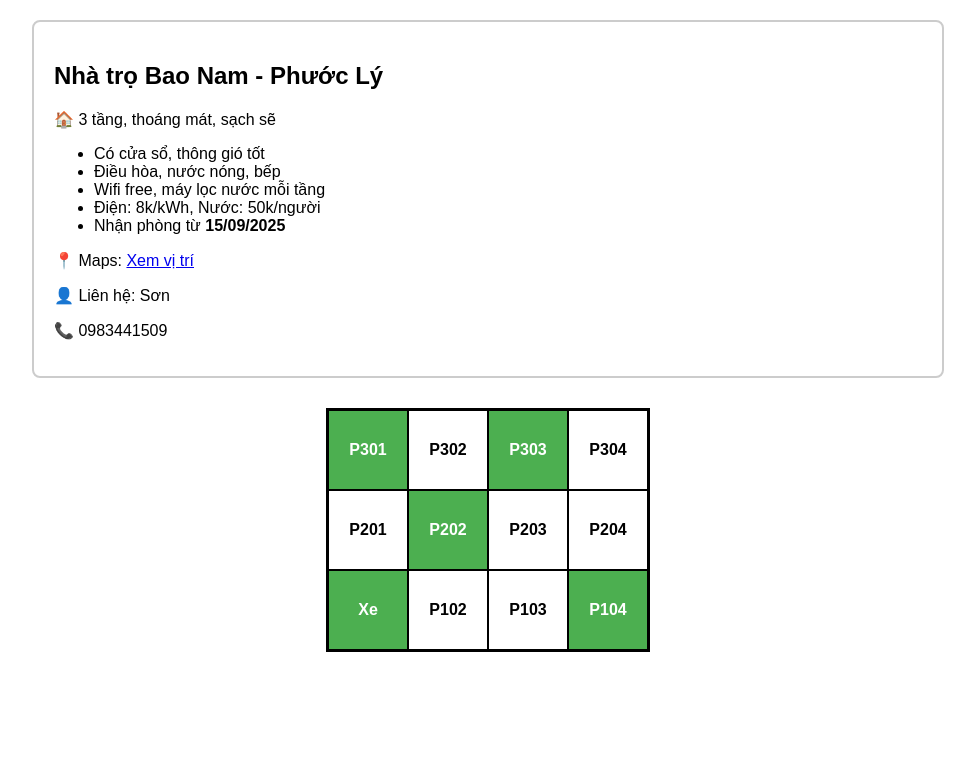
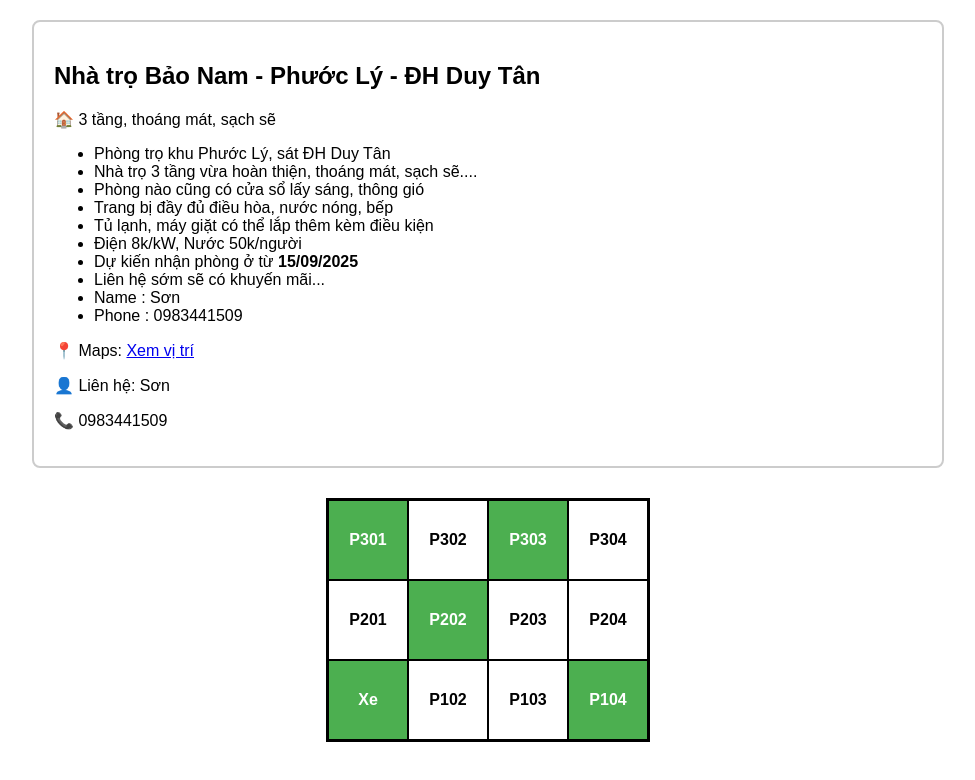
Before and after one commit to namsonvo2/baonam, a plain HTML site: page index.html in a window 1280 px wide. Shown: the whole page, without its empty margins (152-1127 px from the left). Drawn offline with Linux system fonts and the light colour scheme.

Commit message:
Update info.html

```diff
--- a/info.html
+++ b/info.html
@@ -1,11 +1,16 @@
-<h2>Nhà trọ Bao Nam - Phước Lý</h2>
+<h2>Nhà trọ Bảo Nam - Phước Lý - ĐH Duy Tân</h2>
 <p>🏠 3 tầng, thoáng mát, sạch sẽ</p>
 <ul>
-  <li>Có cửa sổ, thông gió tốt</li>
-  <li>Điều hòa, nước nóng, bếp</li>
-  <li>Wifi free, máy lọc nước mỗi tầng</li>
-  <li>Điện: 8k/kWh, Nước: 50k/người</li>
-  <li>Nhận phòng từ <b>15/09/2025</b></li>
+  <li>Phòng trọ khu Phước Lý, sát ĐH Duy Tân</li>
+  <li>Nhà trọ 3 tầng vừa hoàn thiện, thoáng mát, sạch sẽ....</li>
+  <li>Phòng nào cũng có cửa sổ lấy sáng, thông gió</li>
+  <li>Trang bị đầy đủ điều hòa, nước nóng, bếp</li>
+ <li>Tủ lạnh, máy giặt có thể lắp thêm kèm điều kiện</li>
+ <li>Điện 8k/kW, Nước 50k/người</li>
+ <li>Dự kiến nhận phòng ở từ <b>15/09/2025</b></li>
+ <li>Liên hệ sớm sẽ có khuyến mãi...</li>
+ <li>Name : Sơn</li>
+ <li>Phone : 0983441509</li>
 </ul>
 <p>📍 Maps: <a href="https://maps.app.goo.gl/SMgSJxBP8Zo7T19q8" target="_blank">Xem vị trí</a></p>
 <p>👤 Liên hệ: Sơn</p>
```
